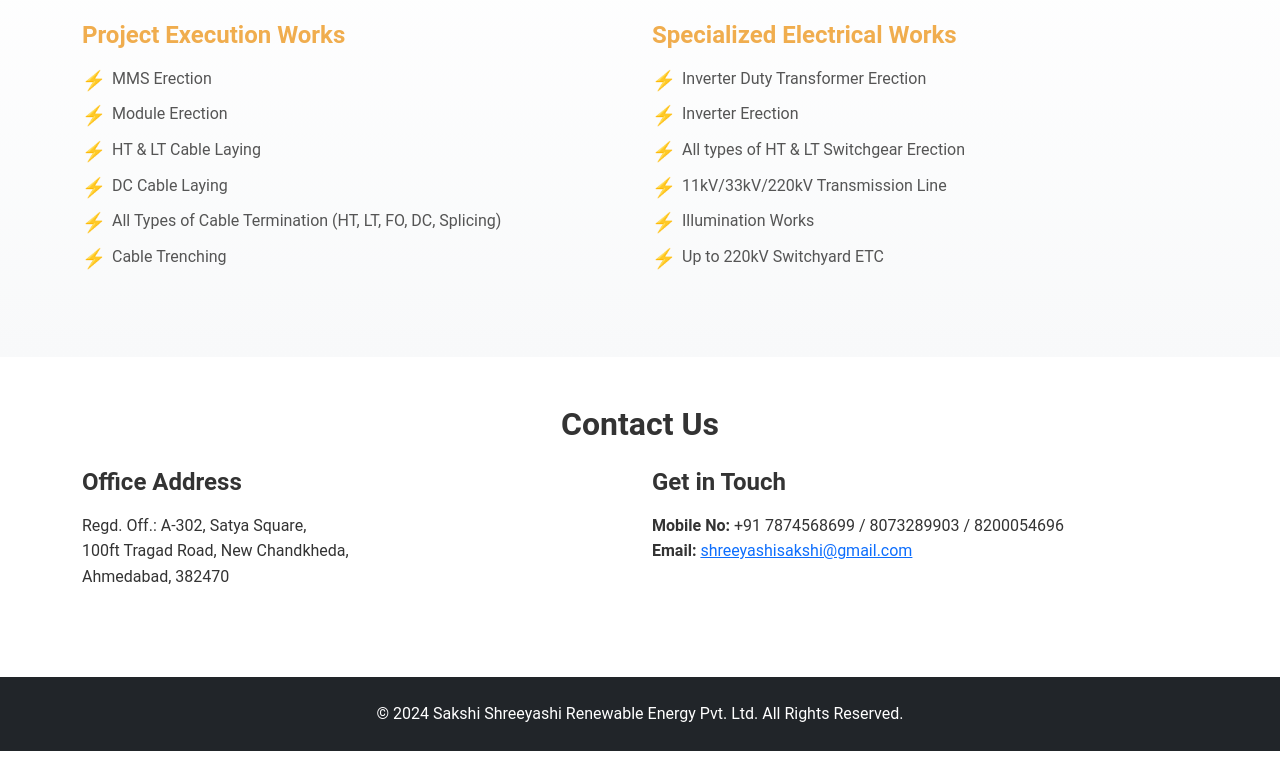
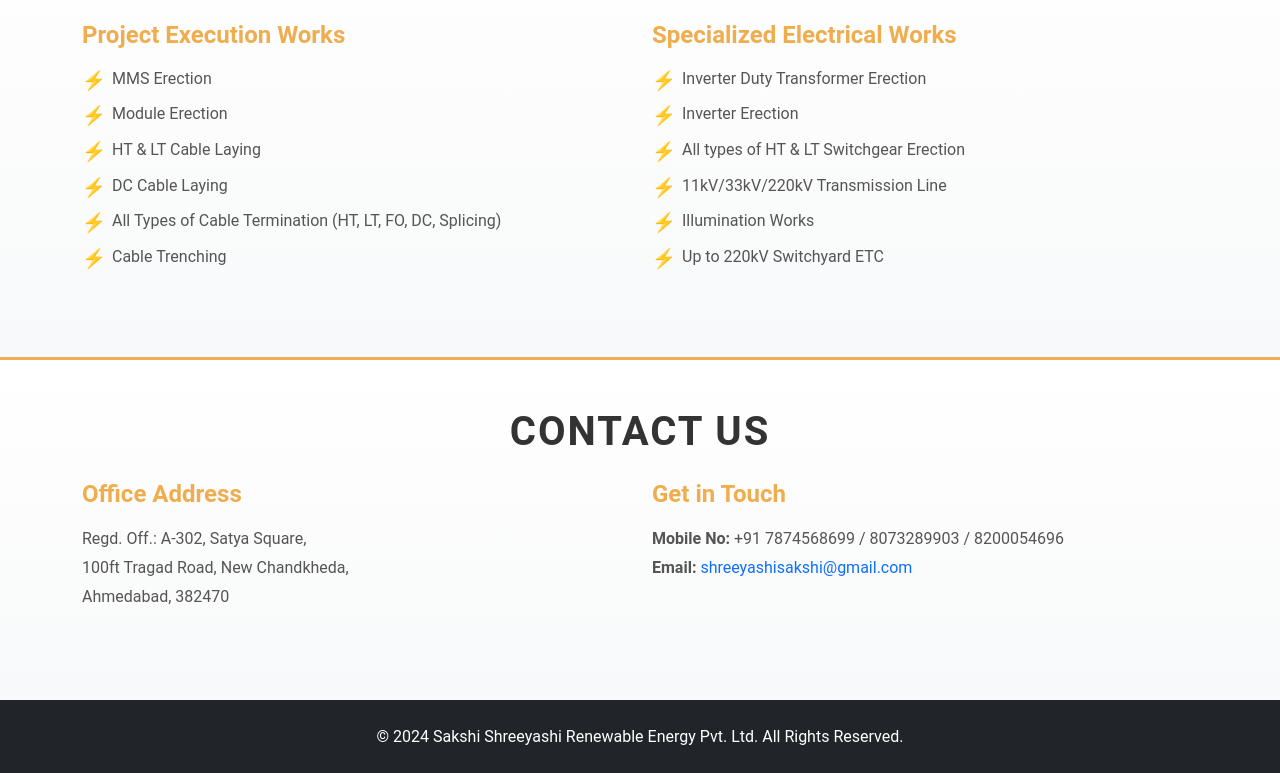
Before and after one commit to shashank19941/Website, a plain HTML site: page index.html in a window 1280 px wide. Shown: the part 3067-3840 px from the top of the page. Before the commit the page ends 3818 px from the top, so only its background shows below. Drawn offline with nearby package versions, Linux system fonts and the light colour scheme.

Commit message:
Update styles.css

```diff
--- a/styles.css
+++ b/styles.css
@@ -306,3 +306,39 @@
         font-size: 1.2rem;
     }
 }
+
+#contact {
+    background: linear-gradient(to bottom, #ffffff, #f8f9fa);
+    padding: 60px 20px;
+    border-top: 3px solid #f0ad4e;
+}
+
+#contact h2 {
+    font-size: 2.5rem;
+    color: #333;
+    text-transform: uppercase;
+    font-weight: 700;
+    letter-spacing: 2px;
+}
+
+#contact h4 {
+    font-size: 1.5rem;
+    color: #f0ad4e;
+    font-weight: 700;
+    margin-bottom: 15px;
+}
+
+#contact p {
+    font-size: 1rem;
+    color: #555;
+    line-height: 1.8;
+}
+
+#contact a {
+    color: #007bff;
+    text-decoration: none;
+}
+
+#contact a:hover {
+    text-decoration: underline;
+}
```
